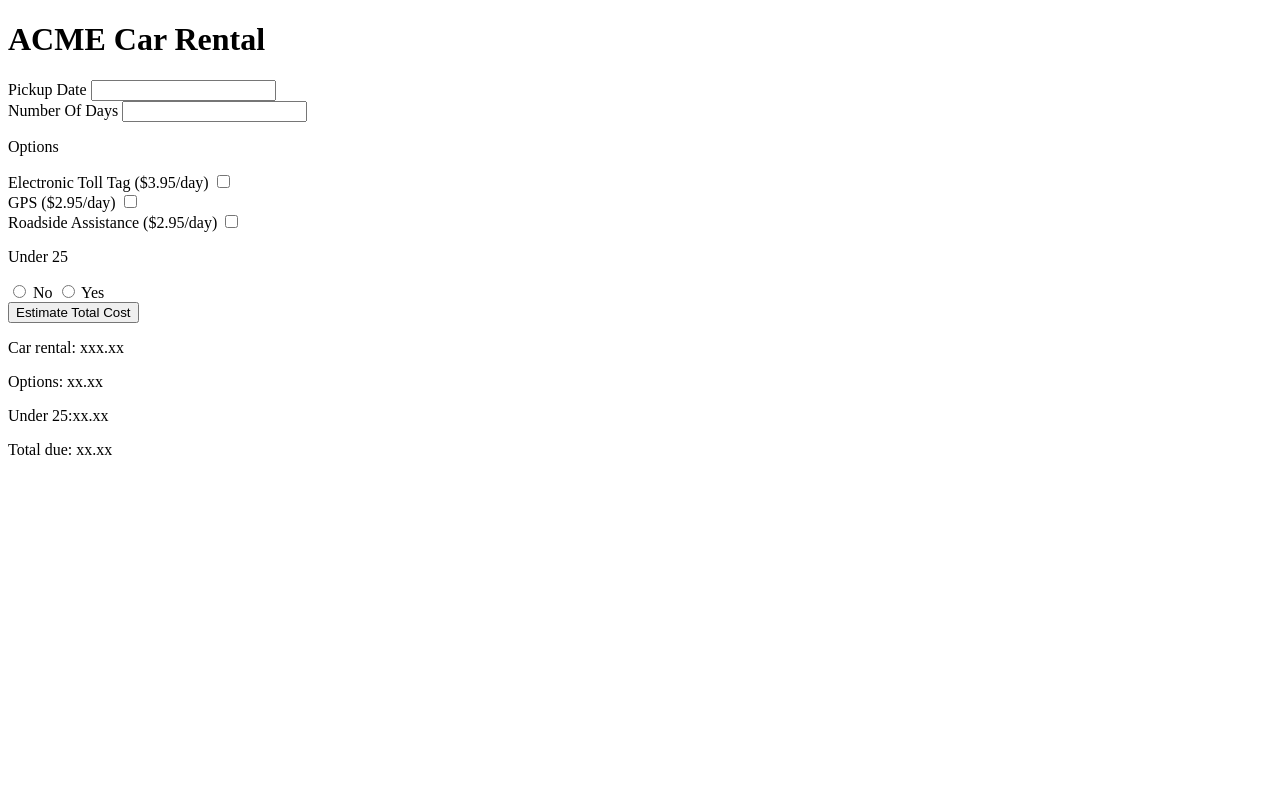
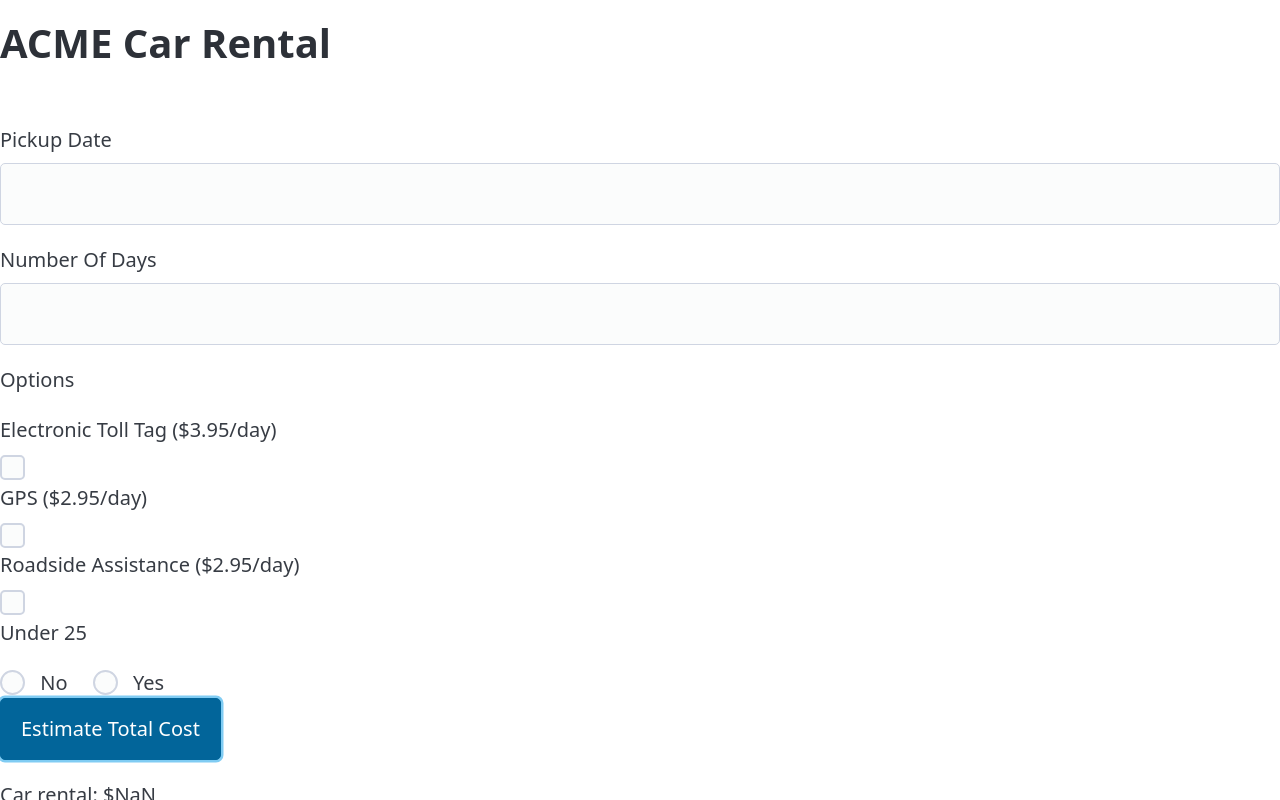
Before and after one commit to risktakerz/workbook3, a plain HTML site: page webProjects/Car Rental/index.html in a window 1280 px wide. Both pictures are taken after a click on the button "Estimate Total Cost". Shown: the top 800 px of the page. Drawn offline with nearby package versions, Linux system fonts and the light colour scheme.

Commit message:
interactive button

```diff
--- a/webProjects/Car Rental/index.html
+++ b/webProjects/Car Rental/index.html
@@ -3,6 +3,11 @@
   <head>
     <meta charset="UTF-8" />
     <meta name="viewport" content="width=device-width, initial-scale=1.0" />
+    <link
+      rel="stylesheet"
+      href="https://cdn.jsdelivr.net/npm/@picocss/pico@2/css/pico.min.css"
+    />
+
     <title>Document</title>
   </head>
   <body>
@@ -16,8 +21,8 @@
         <input type="text" id="pickupInput" />
       </div>
       <div>
-        <label for="numberOfDays"> Number Of Days</label>
-        <input type="number" id="numberOfDays" />
+        <label for="numberOfDaysInput"> Number Of Days</label>
+        <input type="number" id="numberOfDaysInput" />
       </div>
       <!-- OPTIONS -->
       <div>
@@ -46,17 +51,22 @@
 
       <!--button estimate total cost-->
       <div>
-        <button type="button" id="estimateBtn">Estimate Total Cost</button>
+        <button type="button" onclick="calculateTotalCost()" id="estimateBtn">
+          Estimate Total Cost
+        </button>
       </div>
 
       <!--Recipet-->
       <div>
-        <p>Car rental: xxx.xx</p>
-        <p>Options: xx.xx</p>
-        <p>Under 25:xx.xx</p>
+        <p>Car rental: $<span id="carRecipet">xxx.xx</span></p>
+        <p>Options: $<span id="OptionsRecipet"> xx.xx</span></p>
+        <p>Under 25: $<span id="Under25Recipet">xx.xx</span></p>
 
-        <p>Total due: xx.xx</p>
+        <div id="spacethis">
+          <p>Total due:<span id="totalReciept">xx.xx</span></p>
+        </div>
       </div>
     </main>
+    <script src="main.js"></script>
   </body>
 </html>
--- a/webProjects/Car Rental/main.js
+++ b/webProjects/Car Rental/main.js
@@ -1,4 +1,41 @@
 const pickupDate = document.getElementById("pickupInput");
-const numberOfDays = document.getElementById("numberOfDays");
+const numberOfDaysInput = document.getElementById("numberOfDaysInput");
 const addOns = document.getElementById("tolls");
 const gps = document.getElementById("gps");
+const roadside = document.getElementById("roadside");
+const raido1 = document.getElementById("noChecked");
+const raido2 = document.getElementById("YesChecked");
+const totalPosition = document.getElementById("spacethis");
+const carRecipet = document.getElementById("carRecipet");
+const Under25Recipet = document.getElementById("Under25Recipet");
+const totalRecipet = document.getElementById("totalReciept");
+const baseCostPerDay = 29.99;
+
+function calculateTotalCost() {
+  let extraCharges = 0;
+  let under25fee = 0;
+  const numberOfDays = parseInt(numberOfDaysInput.value);
+
+  let carRentalCost = baseCostPerDay * numberOfDays;
+  carRecipet.innerText = carRentalCost;
+
+  if (tolls.checked) {
+    extraCharges += 3.95 * numberOfDays;
+    OptionsRecipet.innerText = extraCharges.toFixed(2);
+  }
+
+  if (gps.checked) {
+    extraCharges += 2.95 * numberOfDays;
+    OptionsRecipet.innerText = extraCharges.toFixed(2);
+  }
+
+  if (roadside.checked) {
+    extraCharges += 2.95 * numberOfDays;
+    OptionsRecipet.innerText = extraCharges.toFixed(2);
+  }
+
+  if (yesChecked.checked) {
+    under25fee += carRentalCost * 0.3;
+    Under25Recipet.innerText = under25fee.toFixed(2);
+  }
+}
```
Also changed, not shown: Site1/index.html (+1 -0 lines).
